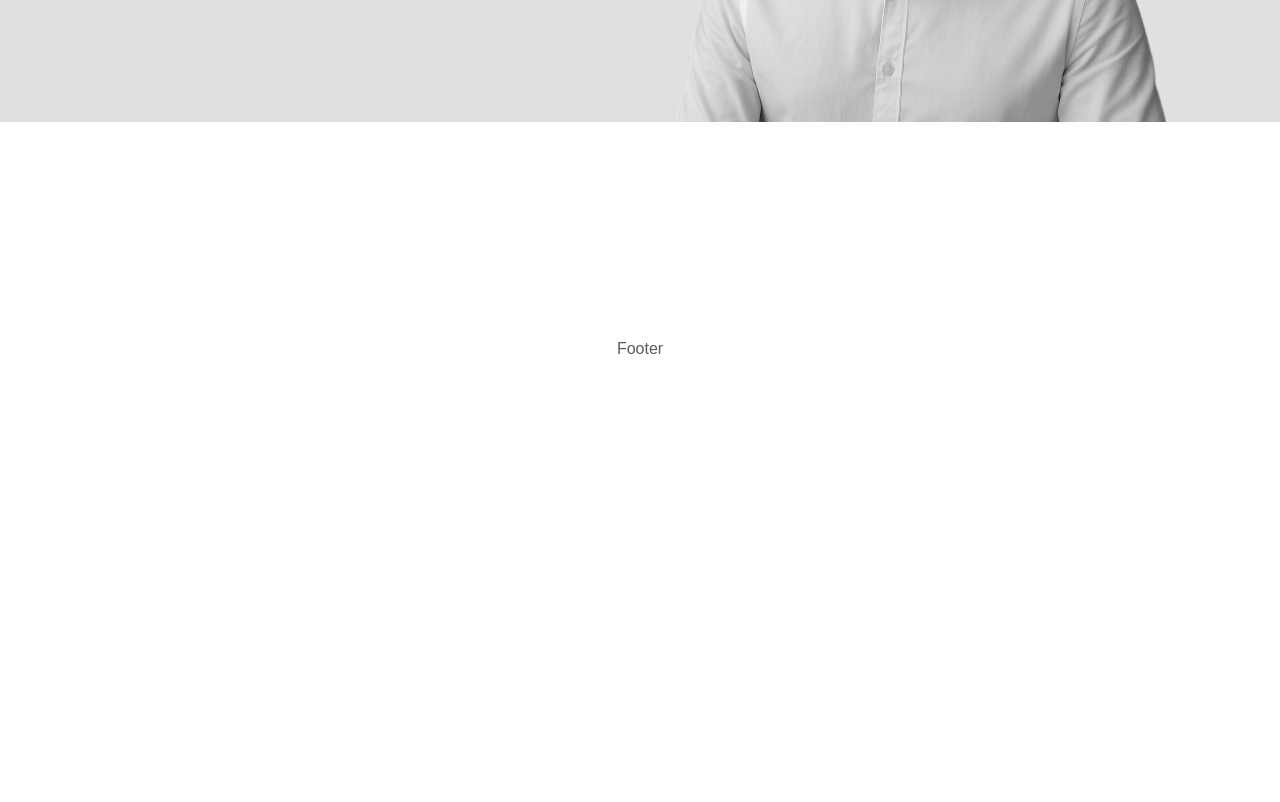
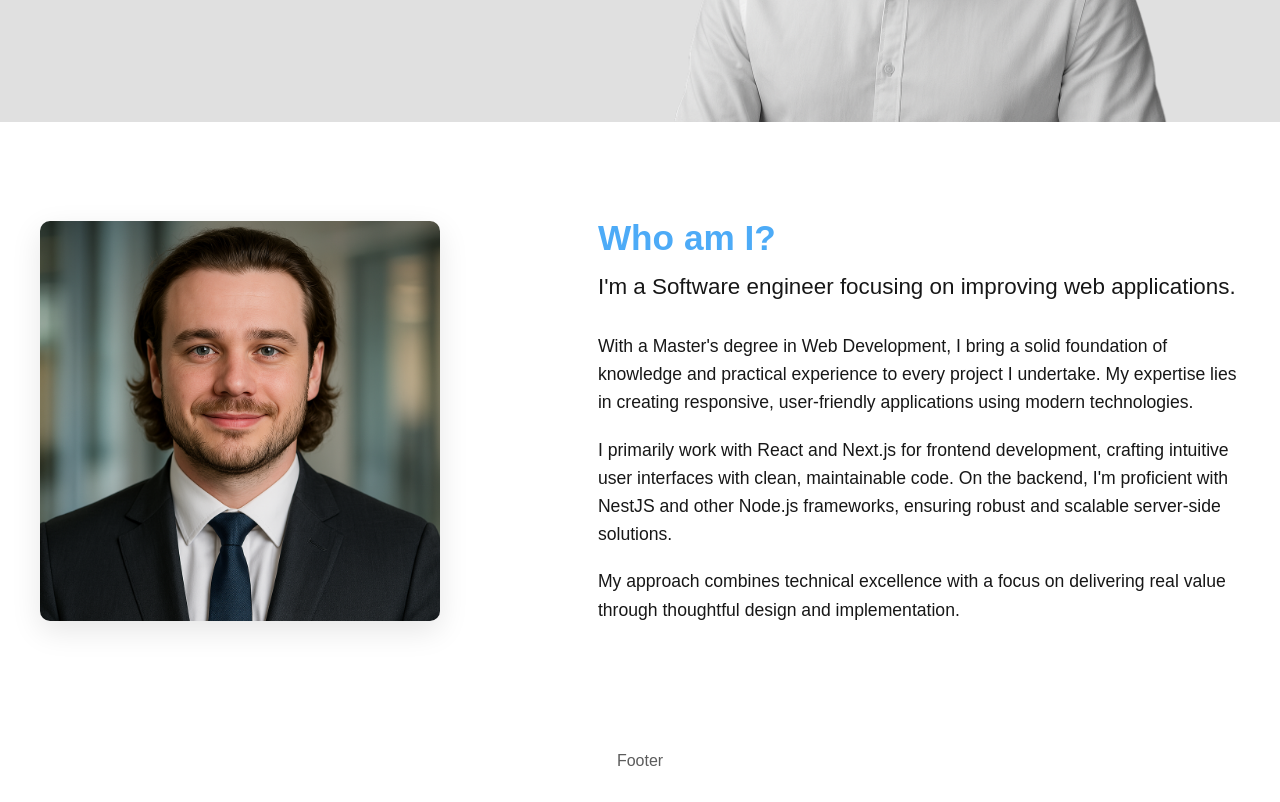
Before and after one commit to FelixFelbermayer/portfolio, a Next.js app: page / in a window 1280 px wide. Shown: the part 480-1282 px from the top of the page. Before the commit the page ends 870 px from the top, so only its background shows below. Built offline with nearby package versions, Linux system fonts and the light colour scheme.

Commit message:
Add about section

```diff
--- /dev/null
+++ b/app/components/AboutSection/AboutSection.module.css
@@ -0,0 +1,110 @@
+.aboutSection {
+  padding: 6rem 2rem;
+  background-color: var(--background);
+}
+
+.container {
+  max-width: 1200px;
+  margin: 0 auto;
+  display: flex;
+  align-items: center;
+  gap: 4rem;
+}
+
+.imageContainer {
+  flex: 1;
+  display: flex;
+  opacity: 0;
+  transform: translateX(-50px);
+  transition: opacity 0.8s ease, transform 0.8s ease;
+}
+
+.imageContainer.animate {
+  opacity: 1;
+  transform: translateX(0);
+}
+
+.storyImage {
+  max-width: 100%;
+  height: auto;
+  object-fit: contain;
+  border-radius: 10px;
+  box-shadow: 0 10px 30px rgba(0, 0, 0, 0.1);
+  transition: transform 0.3s ease;
+}
+
+.contentContainer {
+  flex: 1.3;
+  opacity: 0;
+  transform: translateX(50px);
+  transition: opacity 0.8s ease, transform 0.8s ease;
+}
+
+.contentContainer.animate {
+  opacity: 1;
+  transform: translateX(0);
+}
+
+.heading {
+  font-size: 2.2rem;
+  margin-bottom: 1rem;
+  color: #4dabf7;
+  font-weight: 600;
+}
+
+.subtitle {
+  font-size: 1.4rem;
+  margin-bottom: 2rem;
+  color: var(--foreground);
+  font-weight: 500;
+}
+
+.description {
+  font-size: 1.1rem;
+  line-height: 1.6;
+  color: var(--foreground);
+}
+
+.description p {
+  margin-bottom: 1.2rem;
+}
+
+.description p:last-child {
+  margin-bottom: 0;
+}
+
+@media screen and (max-width: 900px) {
+  .container {
+    flex-direction: column;
+    text-align: center;
+  }
+
+  .contentContainer {
+    order: -1;
+  }
+
+  .imageContainer {
+    margin-top: 2rem;
+    transform: translateX(150px);
+  }
+
+  .imageContainer.animate {
+    transform: translateX(0);
+  }
+
+  .contentContainer {
+    transform: translateX(-150px);
+  }
+
+  .contentContainer.animate {
+    transform: translateX(0);
+  }
+
+  .heading {
+    font-size: 1.8rem;
+  }
+
+  .subtitle {
+    font-size: 1.2rem;
+  }
+}
--- /dev/null
+++ b/app/components/AboutSection/AboutSection.tsx
@@ -0,0 +1,100 @@
+"use client";
+
+import Image from "next/image";
+import { useRef, useEffect, useState } from "react";
+import styles from "./AboutSection.module.css";
+
+export default function AboutSection() {
+  const imageRef = useRef<HTMLDivElement>(null);
+  const contentRef = useRef<HTMLDivElement>(null);
+  const [isImageVisible, setIsImageVisible] = useState(false);
+  const [isContentVisible, setIsContentVisible] = useState(false);
+
+  useEffect(() => {
+    const options = { threshold: 0.3, rootMargin: "0px 0px -50px 0px" };
+
+    const imageObserver = new IntersectionObserver(([entry]) => {
+      if (entry.isIntersecting) {
+        setIsImageVisible(true);
+        imageObserver.disconnect();
+      }
+    }, options);
+
+    const contentObserver = new IntersectionObserver(([entry]) => {
+      if (entry.isIntersecting) {
+        setIsContentVisible(true);
+        contentObserver.disconnect();
+      }
+    }, options);
+
+    if (imageRef.current) {
+      imageObserver.observe(imageRef.current);
+    }
+
+    if (contentRef.current) {
+      contentObserver.observe(contentRef.current);
+    }
+
+    return () => {
+      if (imageRef.current) imageObserver.unobserve(imageRef.current);
+      if (contentRef.current) contentObserver.unobserve(contentRef.current);
+    };
+  }, []);
+
+  return (
+    <section className={styles.aboutSection}>
+      <div className={styles.container}>
+        <div
+          ref={imageRef}
+          className={`${styles.imageContainer} ${
+            isImageVisible ? styles.animate : ""
+          }`}
+        >
+          <Image
+            src="/StoryImage.png"
+            alt="Felix Felbermayer"
+            width={400}
+            height={400}
+            className={styles.storyImage}
+            priority
+          />
+        </div>
+
+        <div
+          ref={contentRef}
+          className={`${styles.contentContainer} ${
+            isContentVisible ? styles.animate : ""
+          }`}
+        >
+          <h3 className={styles.heading}>
+            <strong>Who am I?</strong>
+          </h3>
+
+          <p className={styles.subtitle}>
+            I&apos;m a Software engineer focusing on improving web applications.
+          </p>
+
+          <div className={styles.description}>
+            <p>
+              With a Master&apos;s degree in Web Development, I bring a solid
+              foundation of knowledge and practical experience to every project
+              I undertake. My expertise lies in creating responsive,
+              user-friendly applications using modern technologies.
+            </p>
+            <p>
+              I primarily work with React and Next.js for frontend development,
+              crafting intuitive user interfaces with clean, maintainable code.
+              On the backend, I&apos;m proficient with NestJS and other Node.js
+              frameworks, ensuring robust and scalable server-side solutions.
+            </p>
+            <p>
+              My approach combines technical excellence with a focus on
+              delivering real value through thoughtful design and
+              implementation.
+            </p>
+          </div>
+        </div>
+      </div>
+    </section>
+  );
+}
--- a/app/page.tsx
+++ b/app/page.tsx
@@ -1,11 +1,13 @@
 import styles from "./page.module.css";
 import HeroSection from "./components/HeroSection/HeroSection";
+import AboutSection from "./components/AboutSection/AboutSection";
 
 export default function Home() {
   return (
     <div className={styles.page}>
       <main className={styles.main}>
         <HeroSection />
+        <AboutSection />
       </main>
       <footer className={styles.footer}>
         <p>Footer</p>
```
Also changed, not shown: public/StoryImage.png (added).
